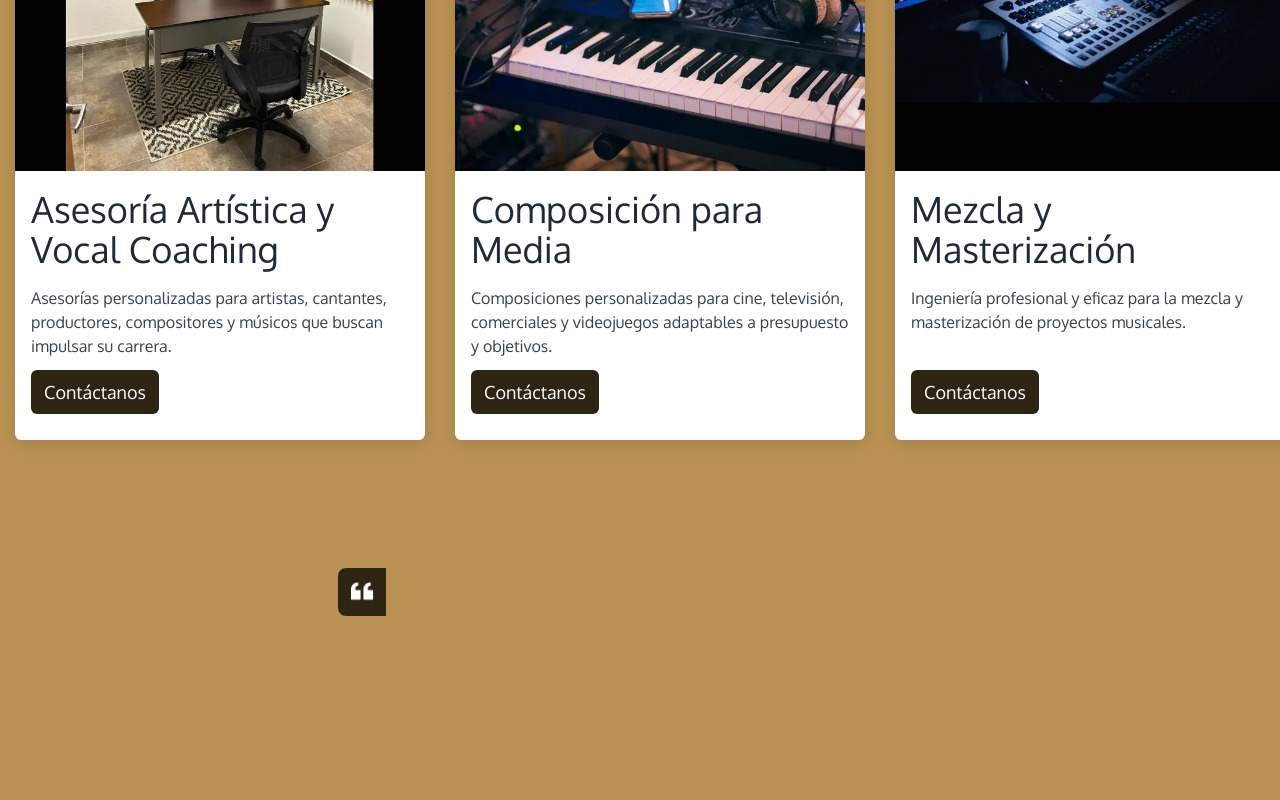
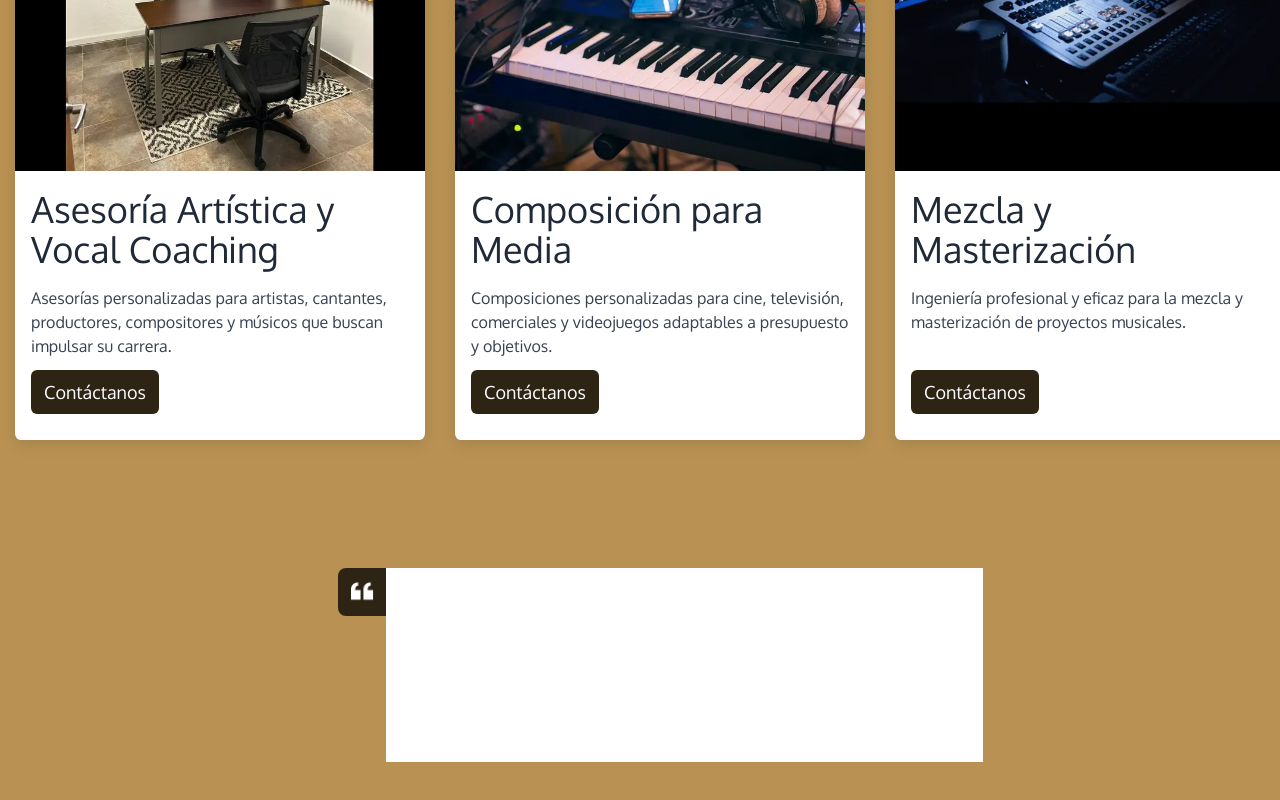
Before and after one commit to saulkurosaki/IZTAC-MUSIC-COMPANY, a Next.js app: page /our-services in a window 1280 px wide. Shown: the part 474-1274 px from the top of the page. Built offline with nearby package versions, Linux system fonts and the light colour scheme.

Commit message:
feat(OurReferences): implement the first CarouselItem quote section layout

```diff
--- a/components/our-services/OurReferences.tsx
+++ b/components/our-services/OurReferences.tsx
@@ -61,12 +61,12 @@ const OurReferences = () => {
                   <div className="w-12 h-12 bg-[#2e2414] rounded-tl-lg rounded-bl-lg p-3">
                     <Image src={QuoteSvg} alt="quote" />
                   </div>
-                  {/* <div className="w-[597px] h-full bg-white p-6 flex flex-col justify-between">
-                    <p className="w-full h-[90px] oxygen text-black text-2xl italic font-light">
+                  <div className="w-[597px] h-full bg-white p-6 flex flex-col justify-between">
+                    {/* <p className="w-full h-[90px] oxygen text-black text-2xl italic font-light">
                       Gracias a las asesorías en IMC pude tener una audición
                       para una beca exitosa en la universidad que quería
-                    </p>
-                    <div className="w-full h-10 flex items-center">
+                    </p> */}
+                    {/* <div className="w-full h-10 flex items-center">
                       <Image
                         src={Reference1}
                         alt="reference_img"
@@ -77,8 +77,8 @@ const OurReferences = () => {
                       <p className="w-auto h-auto text-xl text-[#959595] font-semibold italic oxygen">
                         María José - Alumna becada de UVM
                       </p>
-                    </div>
-                  </div> */}
+                    </div> */}
+                  </div>
                 </div>
               </div>
             </div>
```
